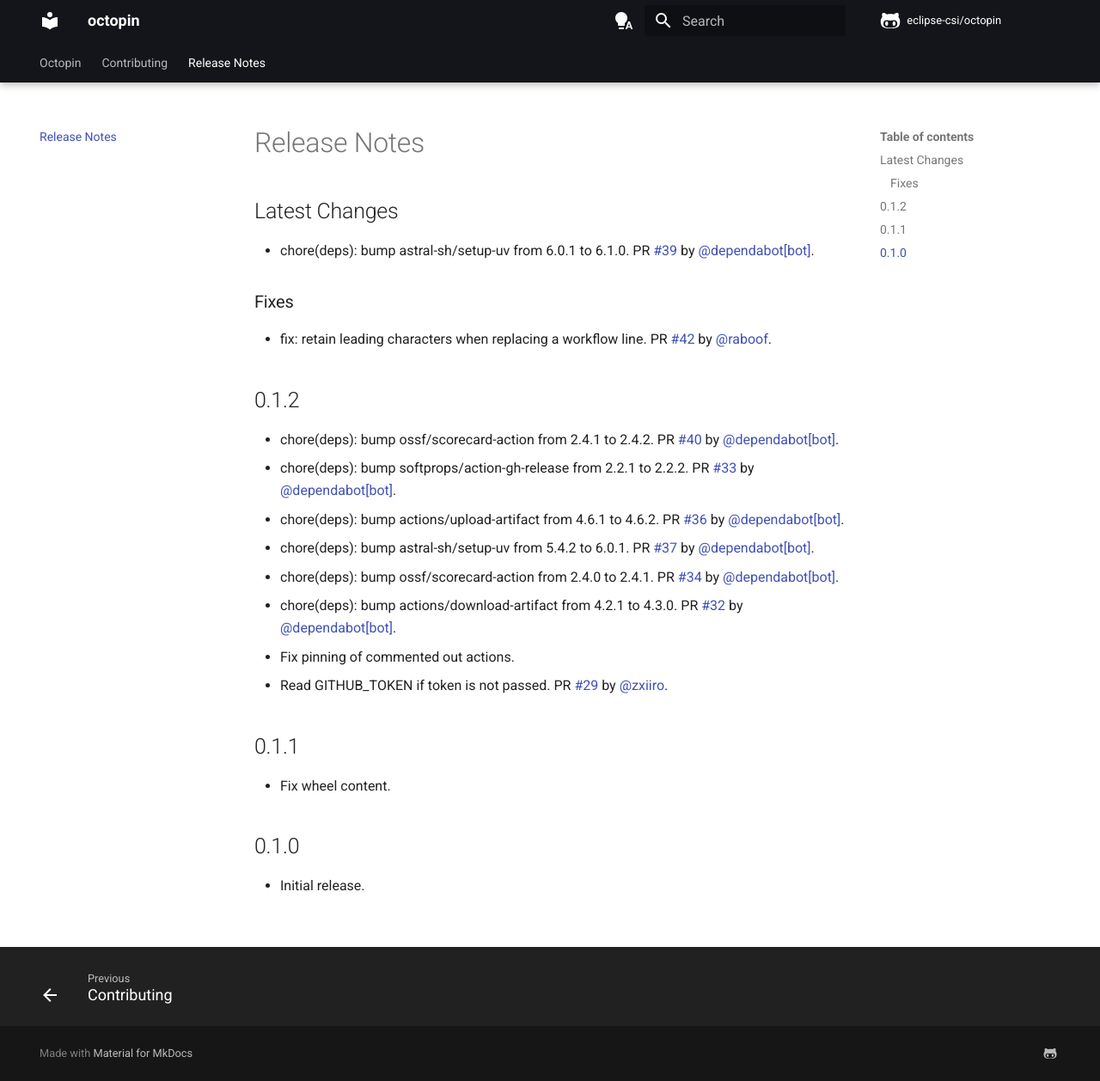
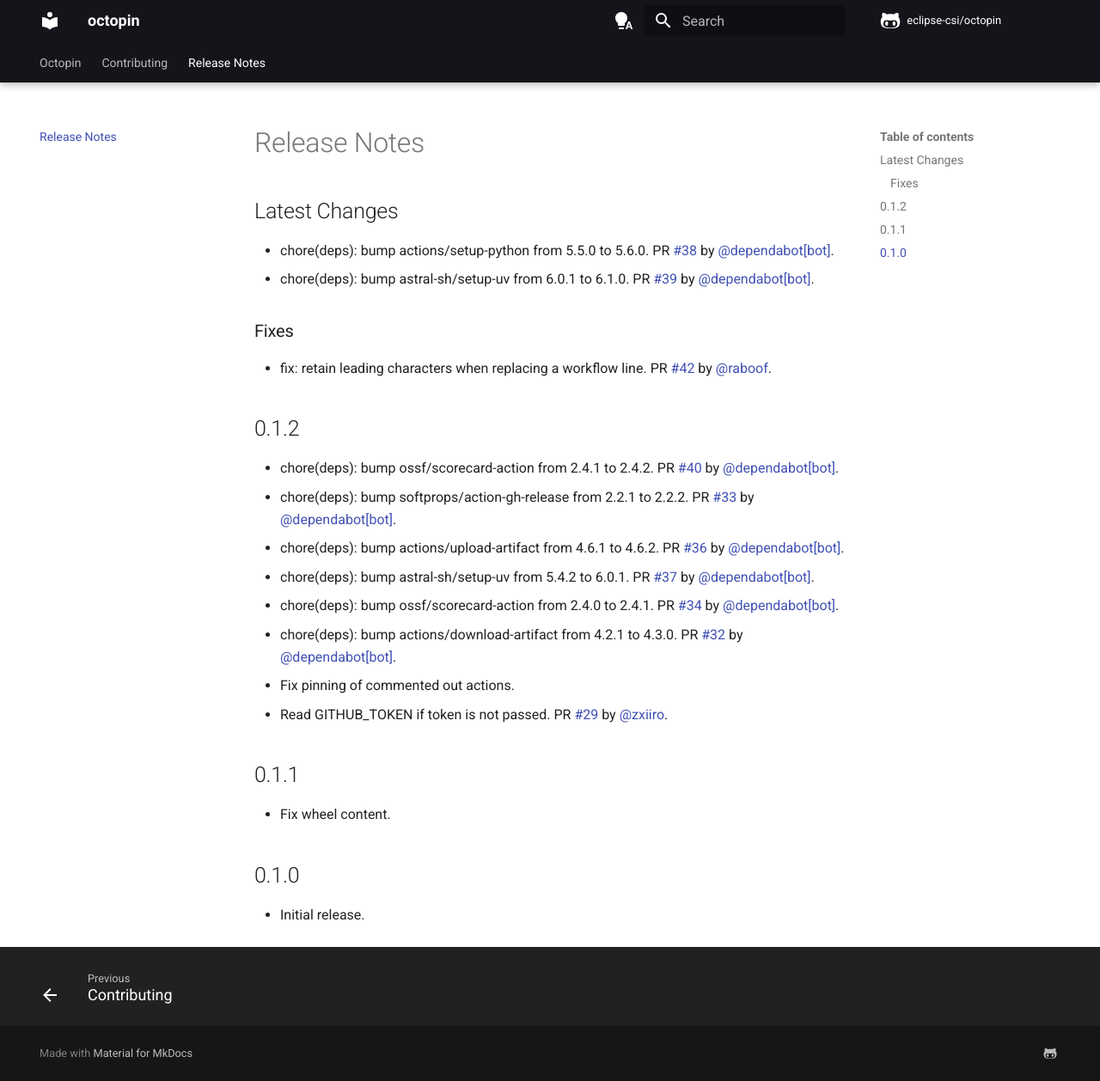
Before and after one commit to eclipse-csi/octopin, an MkDocs documentation site: the page built from docs/release-notes.md, in a window 1280 px wide and 1258 px high. Shown: the whole window at 86% size. Built offline with MkDocs 1.6.1 and Material for MkDocs 9.7.7, drawn with Linux system fonts in a browser that asks for light colours; comment, search, counter and statistics services are not loaded.

Commit message:
📝 Update release notes
[skip ci]

```diff
--- a/docs/release-notes.md
+++ b/docs/release-notes.md
@@ -2,6 +2,7 @@
 
 ## Latest Changes
 
+* chore(deps): bump actions/setup-python from 5.5.0 to 5.6.0. PR [#38](https://github.com/eclipse-csi/octopin/pull/38) by [@dependabot[bot]](https://github.com/apps/dependabot).
 * chore(deps): bump astral-sh/setup-uv from 6.0.1 to 6.1.0. PR [#39](https://github.com/eclipse-csi/octopin/pull/39) by [@dependabot[bot]](https://github.com/apps/dependabot).
 
 ### Fixes
```
